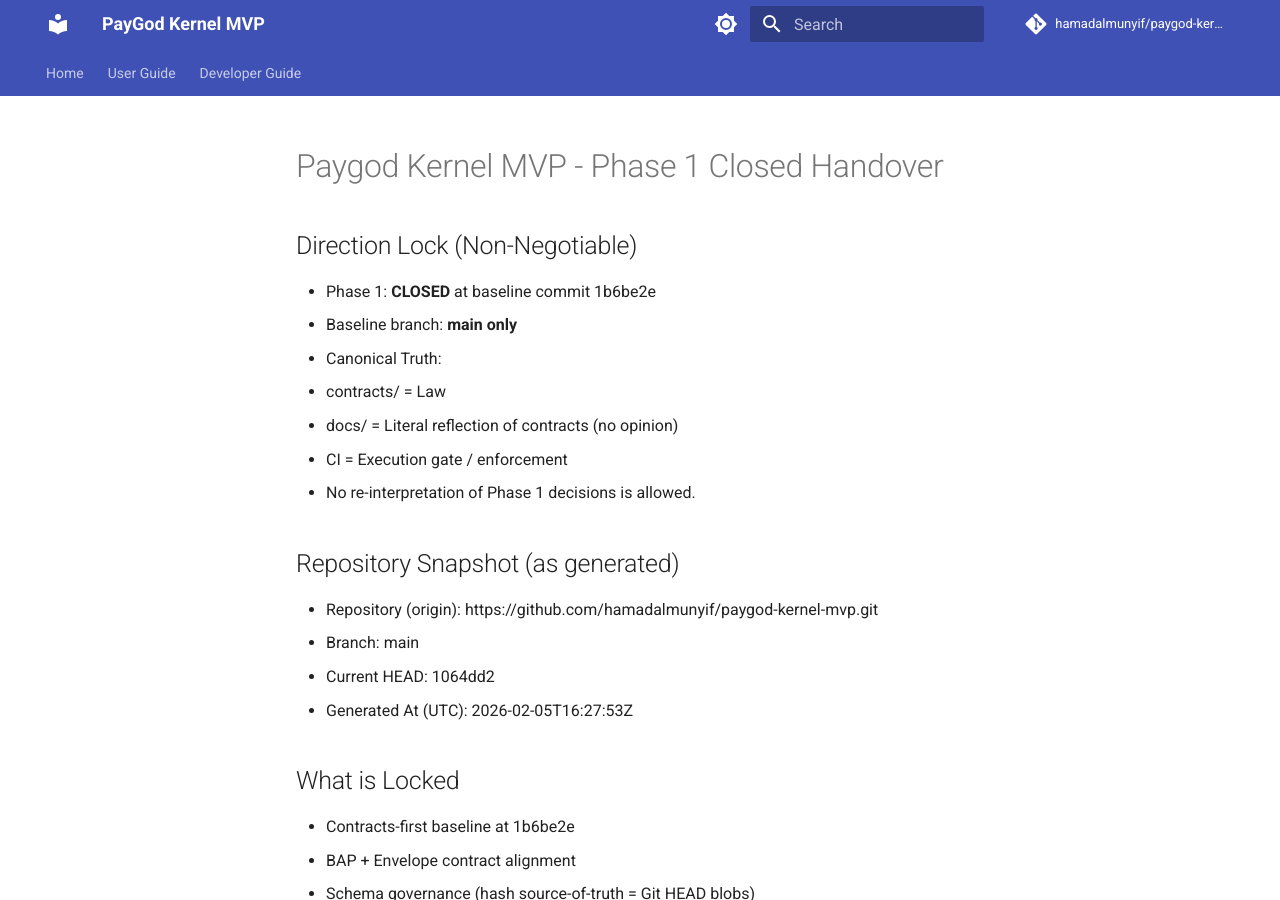
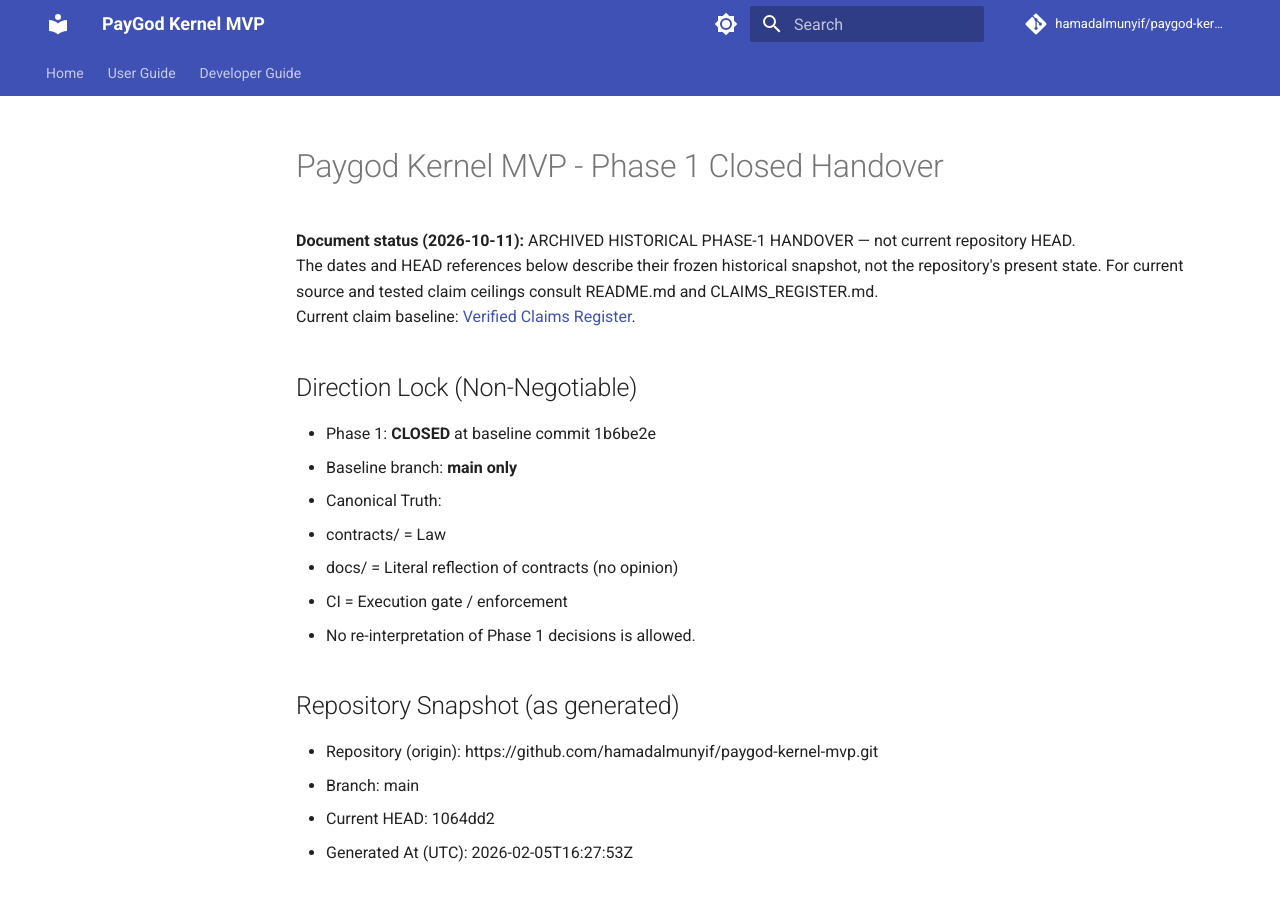
Before and after one commit to hamadalmunyif/paygod-kernel-mvp, an MkDocs documentation site: the page built from docs/HANDOVER.md, in a window 1280 px wide and 900 px high. Built offline with MkDocs 1.6.1 and Material for MkDocs 9.7.7, drawn with Linux system fonts in a browser that asks for light colours; comment, search, counter and statistics services are not loaded.

Commit message:
docs: classify HANDOVER.md against current evidence governance

```diff
--- a/docs/HANDOVER.md
+++ b/docs/HANDOVER.md
@@ -1,4 +1,9 @@
 # Paygod Kernel MVP - Phase 1 Closed Handover
+
+
+**Document status (2026-10-11):** ARCHIVED HISTORICAL PHASE-1 HANDOVER — not current repository HEAD.
+The dates and HEAD references below describe their frozen historical snapshot, not the repository's present state. For current source and tested claim ceilings consult README.md and CLAIMS_REGISTER.md.
+Current claim baseline: [Verified Claims Register](CLAIMS_REGISTER.md).
 
 ## Direction Lock (Non-Negotiable)
 
```
